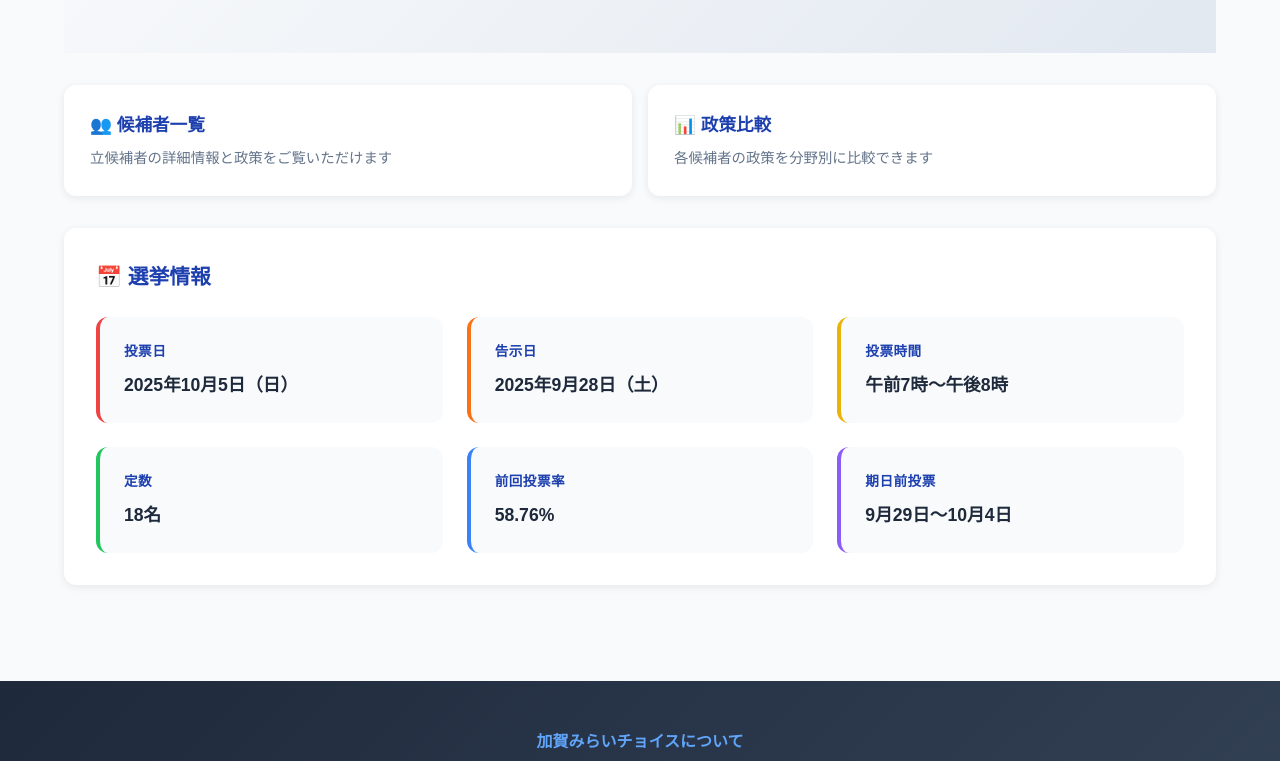
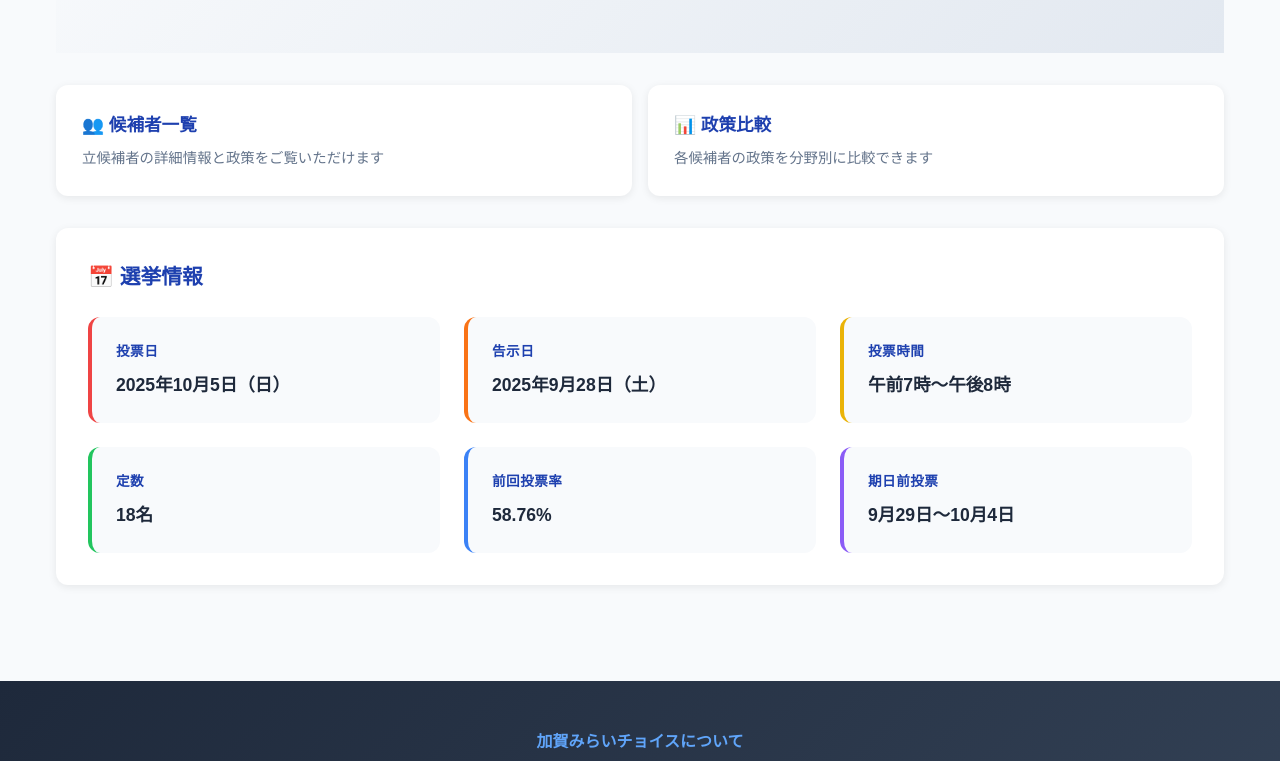
Before and after one commit to politi-kaga/kaga-mirai-choice, a website: page index.html in a window 1280 px wide. Shown: the part 183-944 px from the top of the page. Drawn offline with Linux system fonts and the light colour scheme.

Commit message:
feat: Set PC container to max-width 1200px with 1rem side padding
🎯 PC Layout Specifications:
- PC (1024px+): max-width set to exactly 1200px
- PC padding: changed from 2rem to 1rem on sides
- Removed 1600px+ breakpoint for consistent width
- Width calculation: calc(100% - 2rem) for 1rem padding

📱 Responsive Behavior:
- Mobile/Tablet: keeps existing 1200px max-width with 1rem padding
- PC: maintains same 1200px max-width with 1rem padding for consistency
- Simplified responsive design without excessive width expansion

✅ Result: Consistent 1200px container width across all PC screen sizes

```diff
--- a/css/main.css
+++ b/css/main.css
@@ -108,21 +108,12 @@ main.container {
     min-width: 0;
 }
 
-/* PC版（1024px以上）でのコンテナ幅拡張 */
+/* PC版（1024px以上）でのコンテナ設定 */
 @media (min-width: 1024px) {
     .container {
-        max-width: 1400px;
-        padding: 0 2rem;
-        width: calc(100% - 4rem);
-    }
-}
-
-/* 大画面（1600px以上）での追加調整 */
-@media (min-width: 1600px) {
-    .container {
-        max-width: 1600px;
-        padding: 0 3rem;
-        width: calc(100% - 6rem);
+        max-width: 1200px;
+        padding: 0 1rem;
+        width: calc(100% - 2rem);
     }
 }
 
```
Also changed, not shown: dist/css/main.css.
